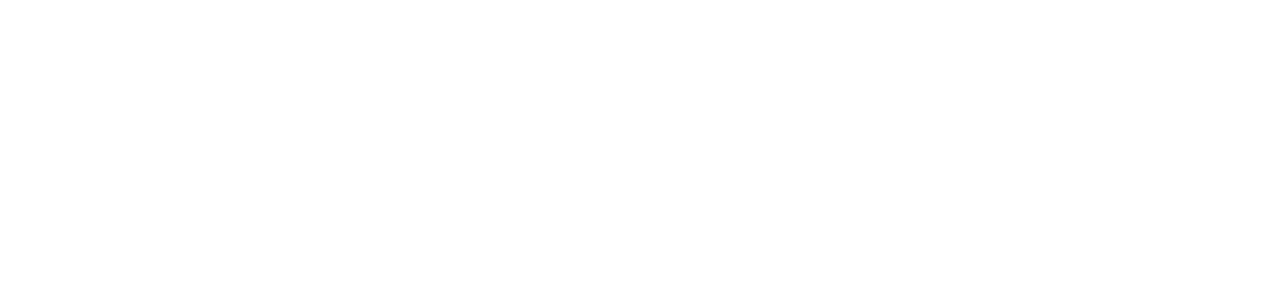
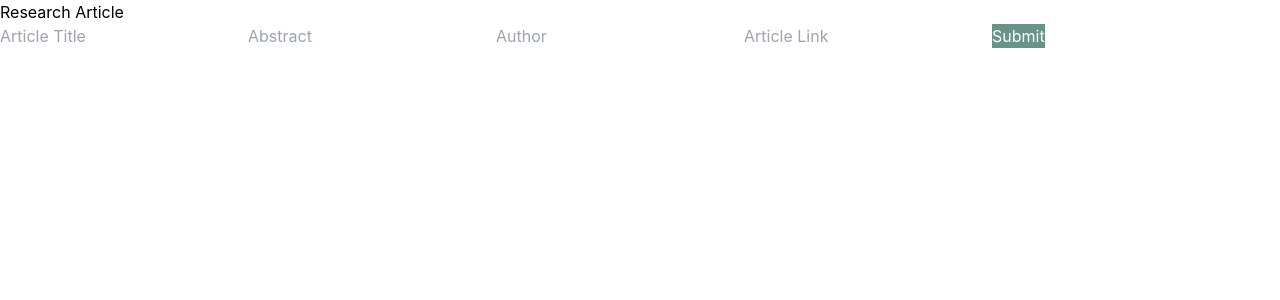
Before and after one commit to Cwoodard2/umsl-professor-web, a React (Create React App) app: page /ItemEditor in a window 1280 px wide. Before the commit this address had no page. Shown: the top 300 px of the page. Built offline with nearby package versions, Linux system fonts and the light colour scheme.

Commit message:
Implementing CMS pages,  partially works for research

```diff
--- a/src/App.tsx
+++ b/src/App.tsx
@@ -1,5 +1,7 @@
 import React from 'react';
 import { BrowserRouter as Router, Route, Routes} from 'react-router-dom';
+import LoginPage from './CMSBackEnd/loginPage';
+import ItemEditor from './CMSBackEnd/ItemEditor';
 import Homepage from './pages/Homepage';
 import CommunityEngagement from './pages/CommunityEngagement';
 import MappingAbortion from './pages/MappingAbortion';
@@ -11,7 +13,9 @@
   return (
     <Router>
       <Routes>
-        <Route path="/" element={<Homepage />}></Route>
+        <Route path="/" element={<LoginPage />}></Route>
+        <Route path="/ItemEditor" element={<ItemEditor />}></Route>
+        <Route path="/Homepage" element={<Homepage />}></Route>
         <Route path="/Teaching" element={<Teaching />}></Route>
         <Route path="/CommunityEngagement" element={<CommunityEngagement />}></Route>
         <Route path="/Research" element={<Research />}></Route>
--- /dev/null
+++ b/src/CMSBackEnd/ItemEditor.tsx
@@ -0,0 +1,51 @@
+import React, {useState} from "react";
+import {db} from "../data/firebaseConfiguration";
+import { arrayUnion, doc, getDoc, updateDoc } from "firebase/firestore";
+
+const ItemEditor = () => {
+    const [articleAuthors, setAuthors] = useState([]);
+    type researchToAdd = {
+        title: any,
+        abstract: any,
+        authors: any[],
+        articleLink: any
+    }
+
+    // function addItem() {
+    //     const author = document.getElementById("Author") as HTMLInputElement || null;
+    //     const newList = articleAuthors.concat(author.value);
+    //     document.getElementById("ingredients").value = "";
+    //     setAuthors(newList);
+    // }
+
+    const handleSubmit = async () => {
+        const title = document.getElementById("articleTitle") as HTMLInputElement | null;
+        const abstractToUse = document.getElementById("abstract") as HTMLInputElement | null;
+        const aLink = document.getElementById("link") as HTMLInputElement | null;
+        const toSave: researchToAdd = {
+            title: title?.value,
+            abstract: abstractToUse?.value,
+            authors: articleAuthors,
+            articleLink: aLink?.value
+        }
+
+        const docRef = doc(db, "professordata", 'research');
+        await updateDoc(docRef, {
+            researchArticles: arrayUnion(toSave)
+        });
+    };
+
+
+    return(
+        <div>
+            <h1>Research Article</h1>
+            <input placeholder="Article Title" id="articleTitle"></input>
+            <input placeholder="Abstract" id="abstract"></input>
+            <input placeholder="Author" id="authors"></input>
+            <input placeholder="Article Link" id="link"></input>
+            <button className="bg-webGreen text-white" onClick={() => handleSubmit()}>Submit</button>
+        </div>
+    );
+};
+
+export default ItemEditor;
--- /dev/null
+++ b/src/CMSBackEnd/loginPage.tsx
@@ -0,0 +1,17 @@
+import React from "react";
+import { Link } from "react-router-dom";
+
+const LoginPage = () => {
+    return (
+        <div className="flex flex-col justify-center items-center w-2/5">
+            <h1>Login</h1>
+            <input placeholder="Username"></input>
+            <input placeholder="Password"></input>
+            <Link to="/ItemEditor">
+                <button className="bg-webGreen text-white">Login</button>
+            </Link>
+        </div>
+    );
+};
+
+export default LoginPage;
```
